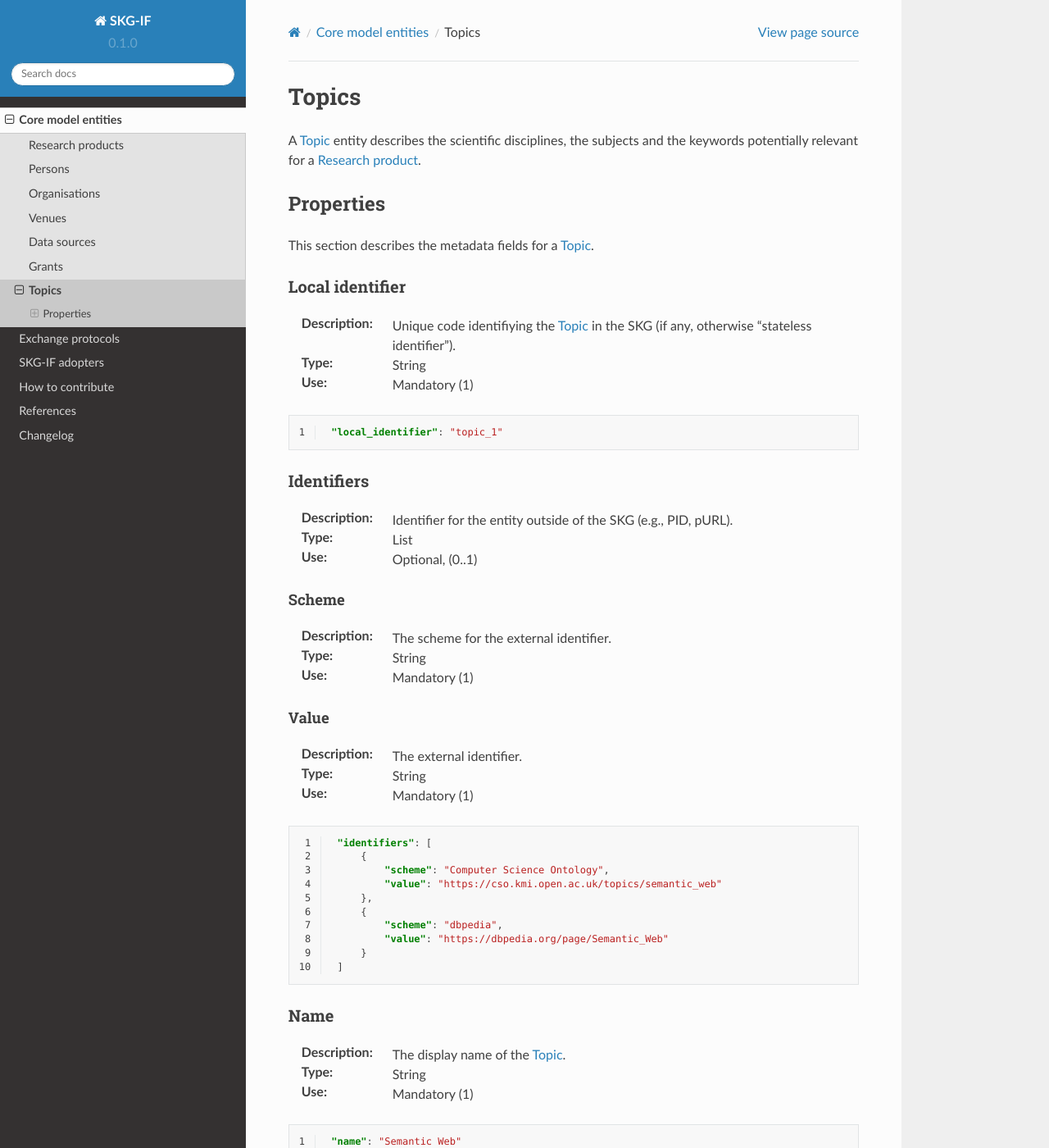
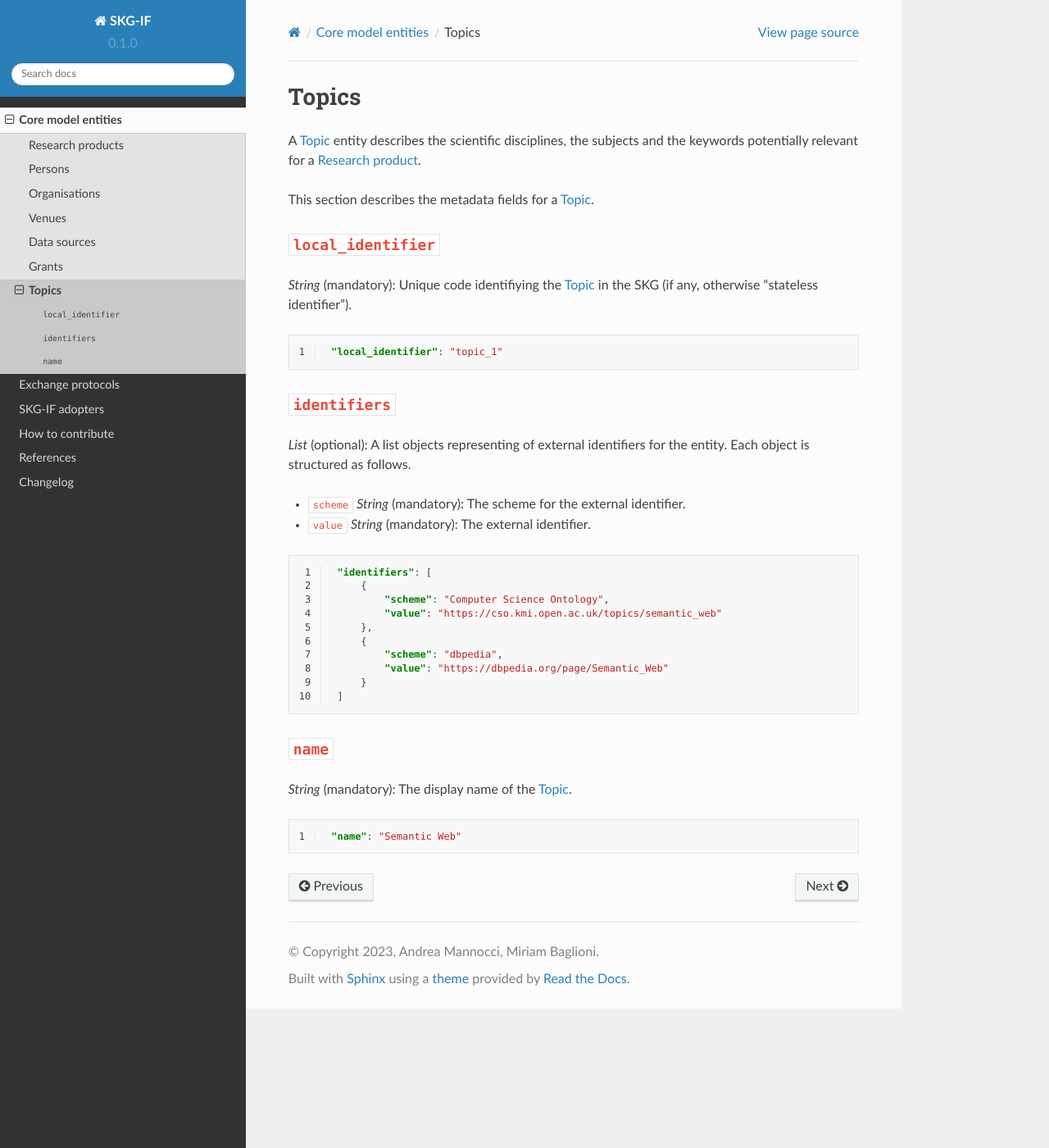
Before and after one commit to andremann/SKG-IF, a Sphinx documentation site: the page built from docs/source/topics.rst, in a window 1280 px wide and 1400 px high. Shown: the whole window at 82% size. Built offline with Sphinx 7.4.7 and the Read the Docs theme 2.0.0, drawn with Linux system fonts in a browser that asks for light colours; pages that are not in the unit, such as notebooks, are missing from menus.

Commit message:
updating format for topics

```diff
--- a/docs/source/topics.rst
+++ b/docs/source/topics.rst
@@ -5,16 +5,12 @@ Topics
 A :ref:`Topic <Topic>` entity describes the scientific disciplines, the subjects and the keywords potentially relevant for a :ref:`Research product <Research product>`.
 
 
-Properties
-==========
 This section describes the metadata fields for a :ref:`Topic <Topic>`.
 
 
-Local identifier
+``local_identifier``
 ----
-:Description: Unique code identifiying the :ref:`Topic <Topic>` in the SKG (if any, otherwise "stateless identifier").
-:Type: String
-:Use: Mandatory (1)
+*String* (mandatory): Unique code identifiying the :ref:`Topic <Topic>` in the SKG (if any, otherwise "stateless identifier").
 
 .. code-block:: json
    :linenos:
@@ -22,23 +18,12 @@ Local identifier
     "local_identifier": "topic_1"
 
 
-Identifiers
+``identifiers``
 ----
-:Description: Identifier for the entity outside of the SKG (e.g., PID, pURL).
-:Type: List
-:Use: Optional, (0..1)
+*List* (optional):  A list objects representing of external identifiers for the entity. Each object is structured as follows.
 
-Scheme
-^^^^^^^^^^^
-:Description: The scheme for the external identifier.
-:Type: String
-:Use: Mandatory (1)
-
-Value
-^^^^^^^^^
-:Description: The external identifier.
-:Type: String
-:Use: Mandatory (1)
+* ``scheme`` *String* (mandatory): The scheme for the external identifier.
+* ``value`` *String* (mandatory): The external identifier.
 
 
 .. code-block:: json
@@ -55,11 +40,9 @@ Value
         }
     ]
 
-Name
+``name``
 ----
-:Description: The display name of the :ref:`Topic <Topic>`.
-:Type: String
-:Use: Mandatory (1)
+*String* (mandatory): The display name of the :ref:`Topic <Topic>`.
 
 .. code-block:: json
    :linenos:
```
